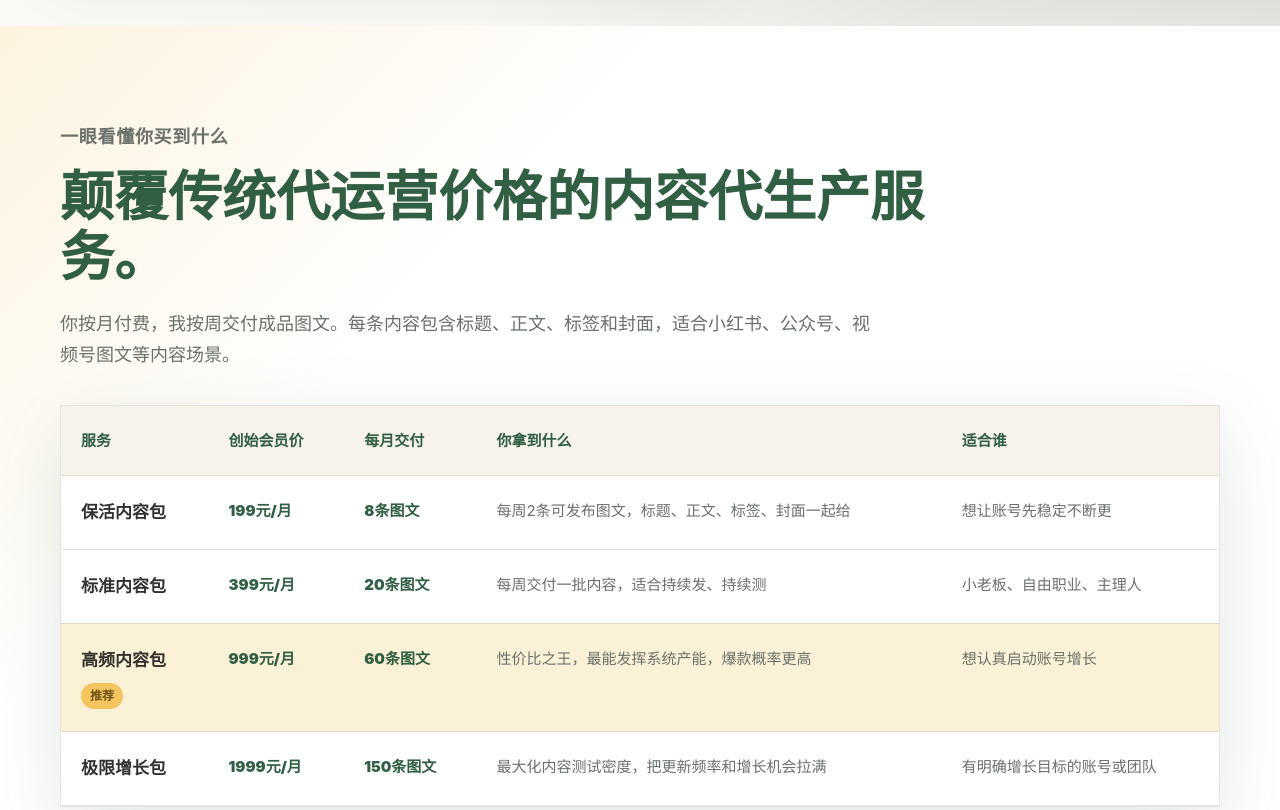
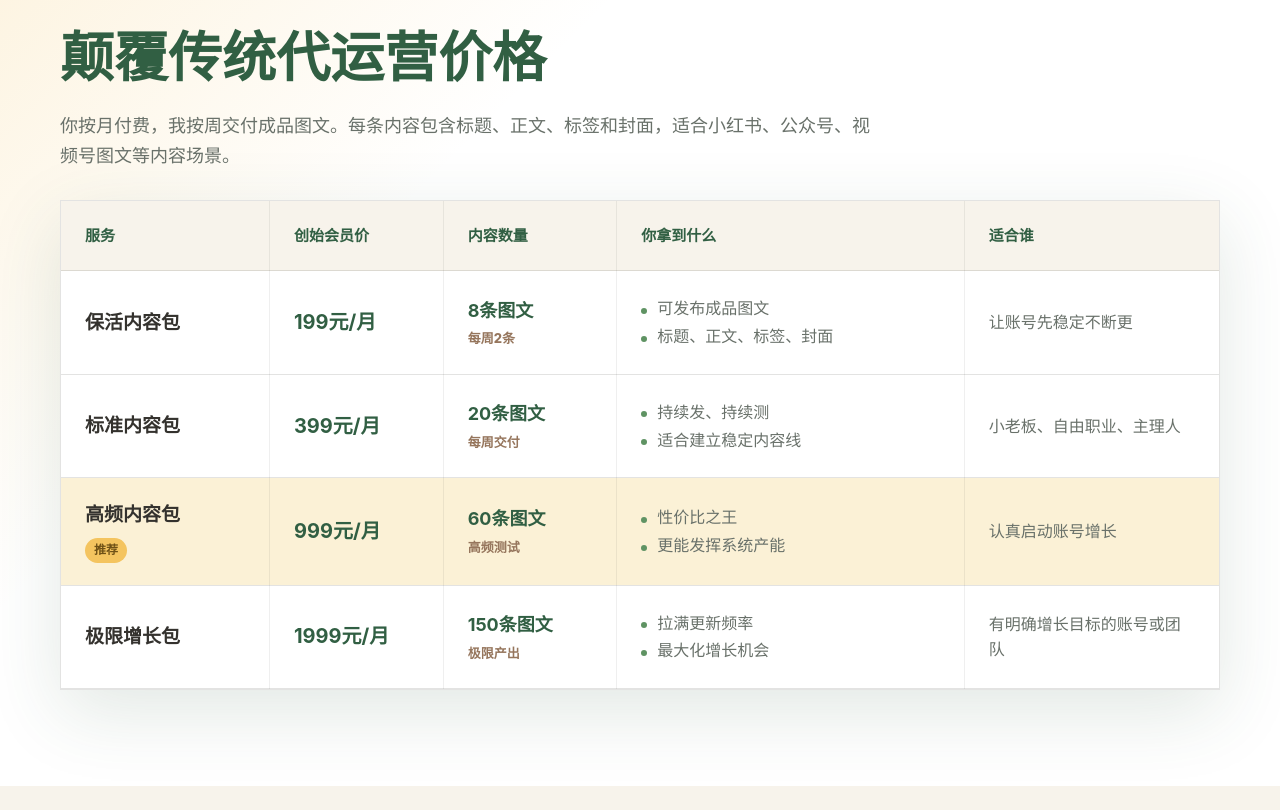
Before and after one commit to morrislhx123-jpg/wilderness, a plain HTML site: page index.html in a window 1280 px wide. Shown: the part 900-1710 px from the top of the page. Drawn offline with Linux system fonts and the light colour scheme; grey boxes are pictures that could not be loaded.

Commit message:
Add files via upload

```diff
--- a/index.html
+++ b/index.html
@@ -33,7 +33,7 @@
         <div class="hero-shade"></div>
         <div class="hero-content">
           <p class="eyebrow">给没时间做自媒体的创业者和老板</p>
-          <h1>每月帮你做好可直接发布的自媒体图文</h1>
+          <h1>极低成本<br />帮你做好自媒体</h1>
           <p class="hero-copy">
             标题、正文、标签、封面一起交付。你不用天天想选题、写文案、做图，每周收到一批内容，直接发出去。
           </p>
@@ -61,19 +61,25 @@
       <section class="offer-section" id="offer" aria-label="服务内容和价格">
         <div class="section-inner">
           <div class="offer-intro">
-            <p class="section-kicker">一眼看懂你买到什么</p>
-            <h2>颠覆传统代运营价格的内容代生产服务。</h2>
+            <h2>颠覆传统代运营价格</h2>
             <p>
               你按月付费，我按周交付成品图文。每条内容包含标题、正文、标签和封面，适合小红书、公众号、视频号图文等内容场景。
             </p>
           </div>
           <div class="offer-table-wrap">
             <table class="offer-table">
+              <colgroup>
+                <col class="offer-col-service" />
+                <col class="offer-col-price" />
+                <col class="offer-col-count" />
+                <col class="offer-col-delivery" />
+                <col class="offer-col-fit" />
+              </colgroup>
               <thead>
                 <tr>
                   <th>服务</th>
                   <th>创始会员价</th>
-                  <th>每月交付</th>
+                  <th>内容数量</th>
                   <th>你拿到什么</th>
                   <th>适合谁</th>
                 </tr>
@@ -81,30 +87,50 @@
               <tbody>
                 <tr>
                   <td><strong>保活内容包</strong></td>
-                  <td>199元/月</td>
-                  <td>8条图文</td>
-                  <td>每周2条可发布图文，标题、正文、标签、封面一起给</td>
-                  <td>想让账号先稳定不断更</td>
+                  <td><strong class="offer-price">199元/月</strong></td>
+                  <td><b>8条图文</b><small>每周2条</small></td>
+                  <td>
+                    <ul>
+                      <li>可发布成品图文</li>
+                      <li>标题、正文、标签、封面</li>
+                    </ul>
+                  </td>
+                  <td>让账号先稳定不断更</td>
                 </tr>
                 <tr>
                   <td><strong>标准内容包</strong></td>
-                  <td>399元/月</td>
-                  <td>20条图文</td>
-                  <td>每周交付一批内容，适合持续发、持续测</td>
+                  <td><strong class="offer-price">399元/月</strong></td>
+                  <td><b>20条图文</b><small>每周交付</small></td>
+                  <td>
+                    <ul>
+                      <li>持续发、持续测</li>
+                      <li>适合建立稳定内容线</li>
+                    </ul>
+                  </td>
                   <td>小老板、自由职业、主理人</td>
                 </tr>
                 <tr class="offer-row-featured">
                   <td><strong>高频内容包</strong><span>推荐</span></td>
-                  <td>999元/月</td>
-                  <td>60条图文</td>
-                  <td>性价比之王，最能发挥系统产能，爆款概率更高</td>
-                  <td>想认真启动账号增长</td>
+                  <td><strong class="offer-price">999元/月</strong></td>
+                  <td><b>60条图文</b><small>高频测试</small></td>
+                  <td>
+                    <ul>
+                      <li>性价比之王</li>
+                      <li>更能发挥系统产能</li>
+                    </ul>
+                  </td>
+                  <td>认真启动账号增长</td>
                 </tr>
                 <tr>
                   <td><strong>极限增长包</strong></td>
-                  <td>1999元/月</td>
-                  <td>150条图文</td>
-                  <td>最大化内容测试密度，把更新频率和增长机会拉满</td>
+                  <td><strong class="offer-price">1999元/月</strong></td>
+                  <td><b>150条图文</b><small>极限产出</small></td>
+                  <td>
+                    <ul>
+                      <li>拉满更新频率</li>
+                      <li>最大化增长机会</li>
+                    </ul>
+                  </td>
                   <td>有明确增长目标的账号或团队</td>
                 </tr>
               </tbody>
@@ -159,14 +185,14 @@
         <div class="section-inner split">
           <div>
             <p class="section-kicker">这不是传统代运营</p>
-            <h2>订阅的核心，是让账号每周稳定有内容可发。</h2>
+            <h2>订阅服务的核心，是内容质量和产量的完美平衡。</h2>
           </div>
           <div class="contrast-copy">
             <p>
-              你提交基础资料，我用系统批量生产内容包，按周发给你。它解决的是“账号别断、持续有东西发”的问题。
+              你提交基础资料，我们生产后按周发给你。低沟通、低成本、稳定交付，极大节省老板时间。
             </p>
             <p>
-              这个服务最适合有真实业务、但没有时间长期写内容的人。低沟通、低成本、稳定交付，把内容更新变成一件可以订阅的事。
+              系统自带专家级内容方法论，且具备学习迭代能力。会根据数据反馈，以及你提供的资料、素材，不断优化内容质量。
             </p>
           </div>
         </div>
@@ -391,7 +417,7 @@
             </details>
             <details>
               <summary>低价订阅会交付AI系统吗？</summary>
-              <p>不会。订阅交付的是内容包，不交付系统。专属AI自媒体系统只放在主理人定制版里，避免低价套餐变成重服务。</p>
+              <p>不会。订阅交付的是内容包，不交付系统。专属AI自媒体系统只放在主理人定制版里。</p>
             </details>
             <details>
               <summary>内容会怎么交付？</summary>
--- a/styles.css
+++ b/styles.css
@@ -267,7 +267,7 @@ section {
 
 .offer-intro {
   max-width: 900px;
-  margin-bottom: 34px;
+  margin-bottom: 28px;
 }
 
 .offer-intro p {
@@ -285,16 +285,43 @@ section {
 
 .offer-table {
   width: 100%;
-  min-width: 920px;
+  min-width: 1040px;
   border-collapse: collapse;
+  table-layout: fixed;
+}
+
+.offer-col-service {
+  width: 18%;
+}
+
+.offer-col-price {
+  width: 15%;
+}
+
+.offer-col-count {
+  width: 15%;
+}
+
+.offer-col-delivery {
+  width: 30%;
+}
+
+.offer-col-fit {
+  width: 22%;
 }
 
 .offer-table th,
 .offer-table td {
-  padding: 22px 20px;
+  padding: 22px 24px;
   border-bottom: 1px solid var(--line);
+  border-right: 1px solid rgba(60, 59, 55, 0.08);
   text-align: left;
-  vertical-align: top;
+  vertical-align: middle;
+}
+
+.offer-table th:last-child,
+.offer-table td:last-child {
+  border-right: 0;
 }
 
 .offer-table th {
@@ -306,20 +333,61 @@ section {
 
 .offer-table td {
   color: var(--secondary);
-  font-size: 15px;
+  font-size: 16px;
+  line-height: 1.55;
 }
 
-.offer-table td:nth-child(2),
-.offer-table td:nth-child(3) {
+.offer-table td:nth-child(2) {
   color: var(--green-deep);
-  font-weight: 900;
   white-space: nowrap;
 }
 
 .offer-table strong {
   display: block;
   color: var(--rock);
-  font-size: 17px;
+  font-size: 19px;
+}
+
+.offer-table b {
+  display: block;
+  color: var(--green-deep);
+  font-size: 18px;
+}
+
+.offer-table small {
+  display: block;
+  margin-top: 4px;
+  color: var(--earth-brown);
+  font-size: 13px;
+  font-weight: 800;
+}
+
+.offer-price {
+  color: var(--green-deep) !important;
+  font-size: 20px !important;
+}
+
+.offer-table ul {
+  margin: 0;
+  padding: 0;
+  list-style: none;
+}
+
+.offer-table li {
+  position: relative;
+  padding-left: 16px;
+  margin: 3px 0;
+}
+
+.offer-table li::before {
+  content: "";
+  position: absolute;
+  left: 0;
+  top: 0.72em;
+  width: 6px;
+  height: 6px;
+  border-radius: 50%;
+  background: var(--wilderness-green);
 }
 
 .offer-table span {
```
